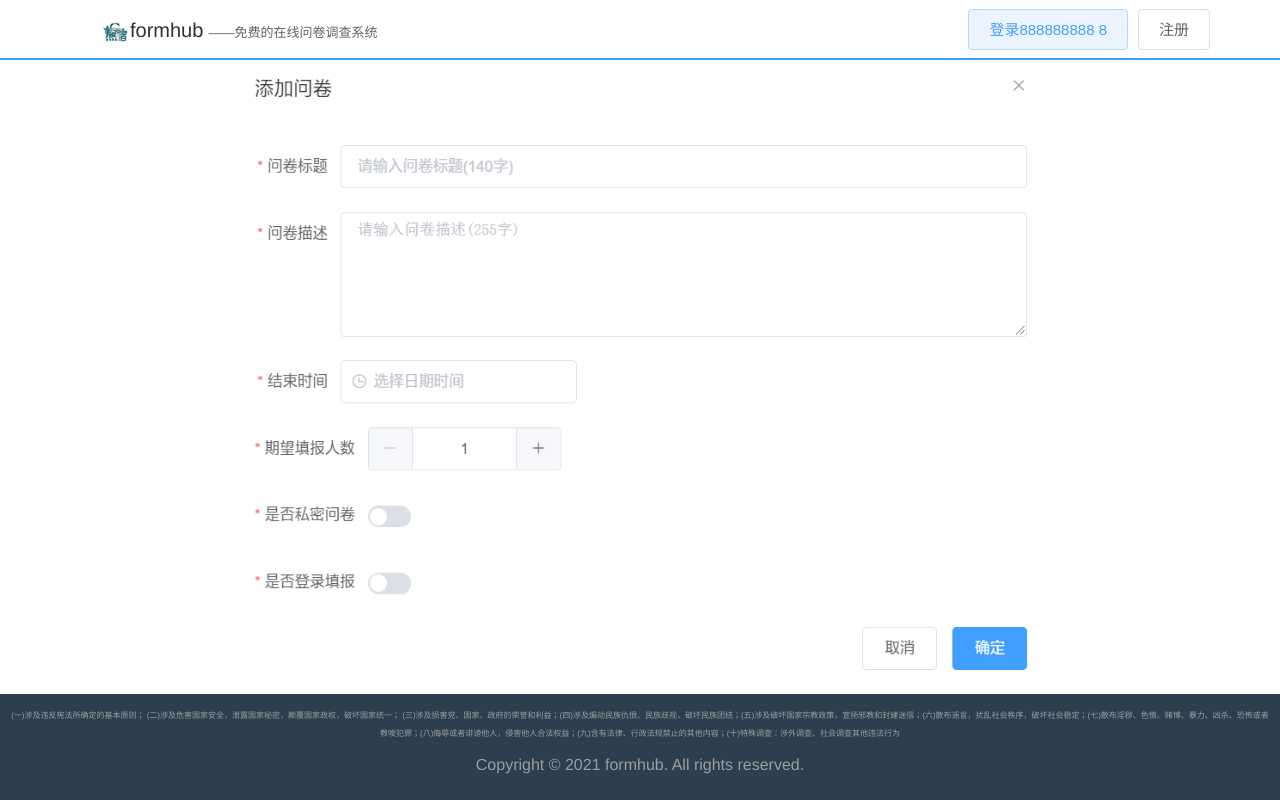
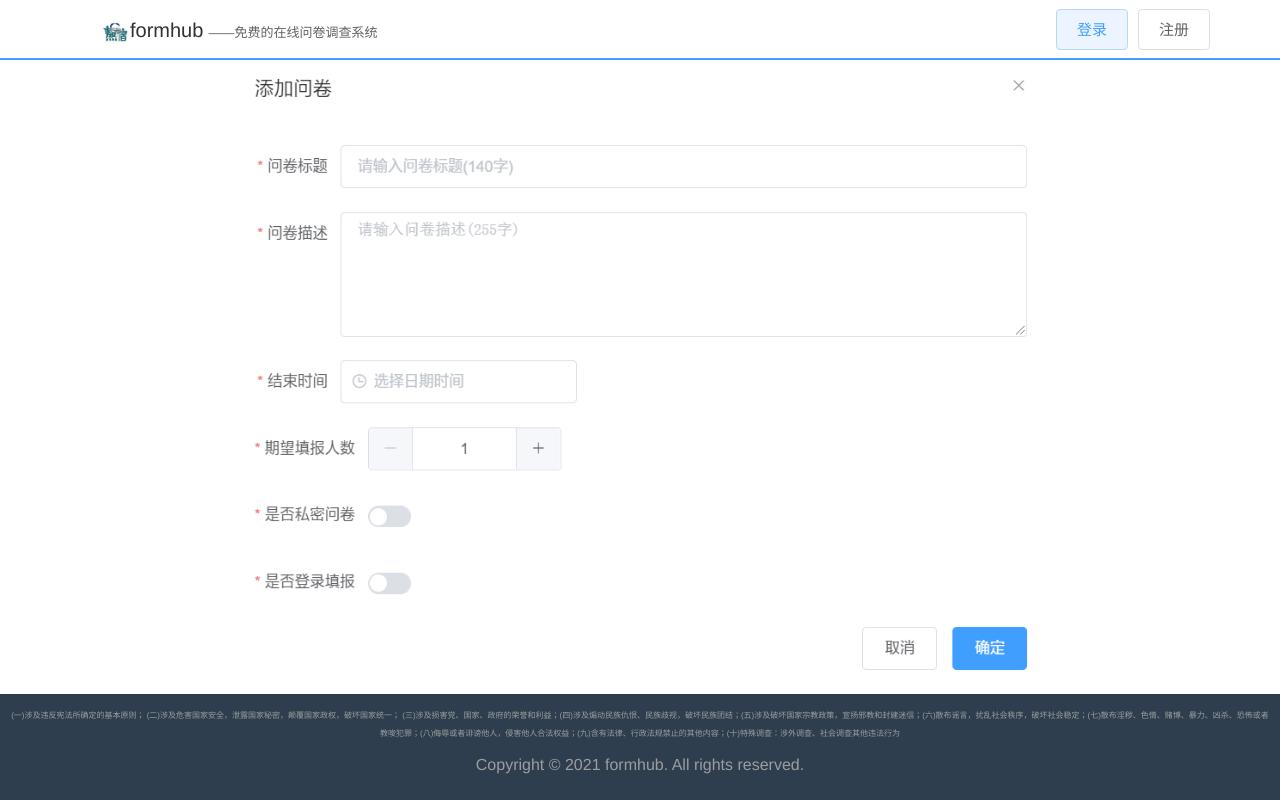
Before and after one commit to leslieeilsel/vue_wenjuan, a Vue app in the folder formhub_vue前台/: page / in a window 1280 px wide. Built offline with nearby package versions, Linux system fonts and the light colour scheme; what vue-clipboard2 would draw is missing.

Commit message:
add cicd

```diff
--- a/formhub_vue前台/src/components/Base.vue
+++ b/formhub_vue前台/src/components/Base.vue
@@ -24,7 +24,7 @@
               plain
               style="font-size: 15px;"
               @click="toLogin"
-              >登录888888888 8</el-button
+              >登录</el-button
             >
             <el-button plain style="font-size: 15px;" @click="toRegiste"
               >注册</el-button
```
